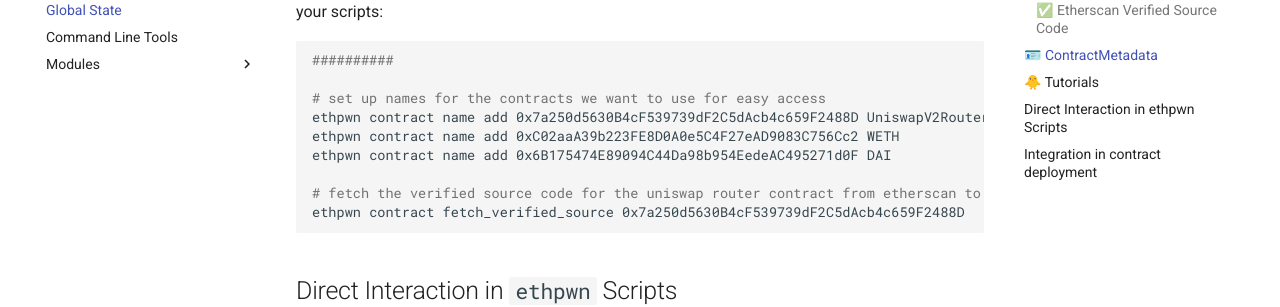
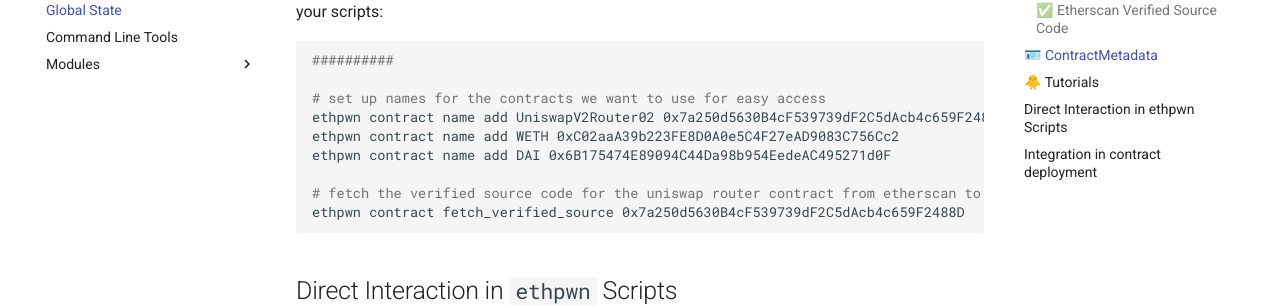
Before and after one commit to ethpwn/ethpwn, an MkDocs documentation site: the page built from docs/docs/ethpwn/global_state.md, in a window 1280 px wide and 900 px high, scrolled down 3941 px. Shown: the part 152-459 px from the top of the window. Built offline with MkDocs 1.6.1 and Material for MkDocs 9.7.7, drawn with Linux system fonts in a browser that asks for light colours.

Commit message:
fixing doc
Signed-off-by: degrigis <degrigis@ucsb.edu>

```diff
--- a/docs/docs/ethpwn/global_state.md
+++ b/docs/docs/ethpwn/global_state.md
@@ -141,9 +141,9 @@
 ##########
 
 # set up names for the contracts we want to use for easy access
-ethpwn contract name add 0x7a250d5630B4cF539739dF2C5dAcb4c659F2488D UniswapV2Router02
-ethpwn contract name add 0xC02aaA39b223FE8D0A0e5C4F27eAD9083C756Cc2 WETH
-ethpwn contract name add 0x6B175474E89094C44Da98b954EedeAC495271d0F DAI
+ethpwn contract name add UniswapV2Router02 0x7a250d5630B4cF539739dF2C5dAcb4c659F2488D
+ethpwn contract name add WETH 0xC02aaA39b223FE8D0A0e5C4F27eAD9083C756Cc2
+ethpwn contract name add DAI 0x6B175474E89094C44Da98b954EedeAC495271d0F
 
 # fetch the verified source code for the uniswap router contract from etherscan to access its metadata and ABI
 ethpwn contract fetch_verified_source 0x7a250d5630B4cF539739dF2C5dAcb4c659F2488D
```
